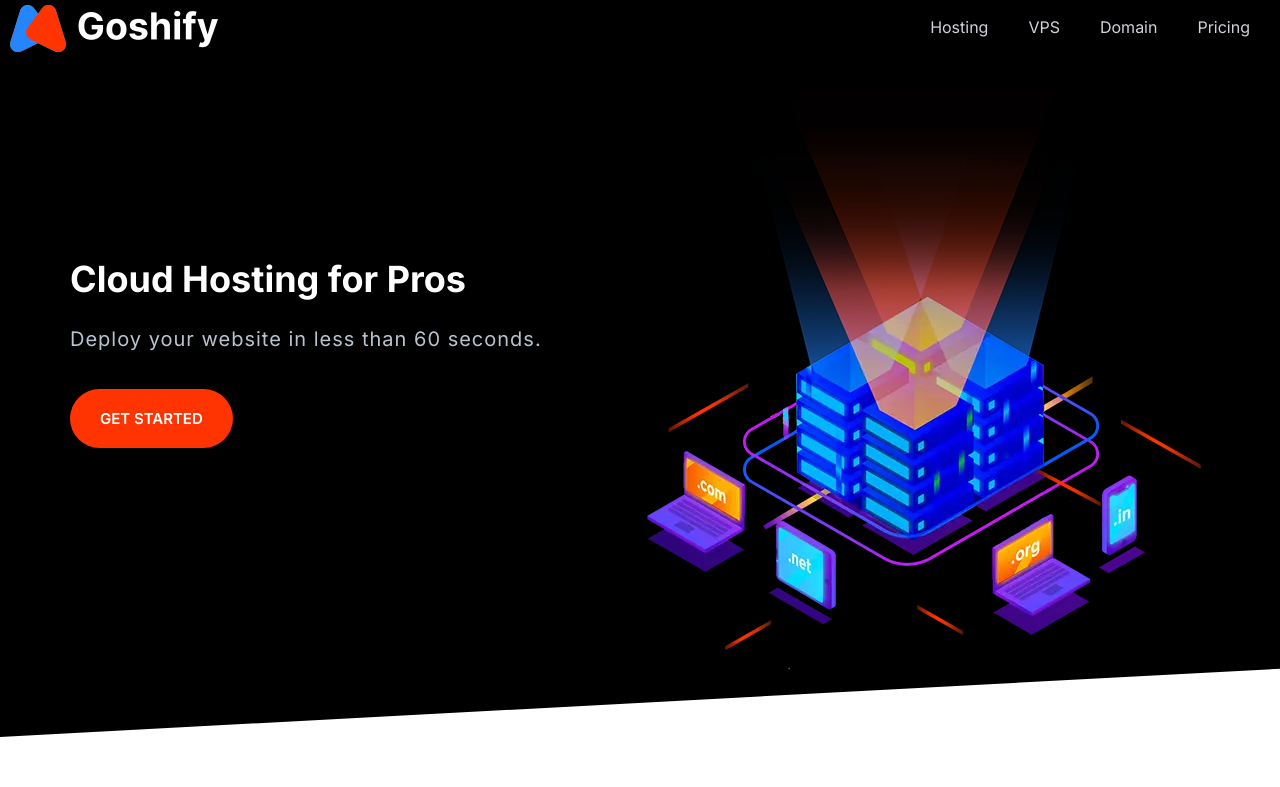
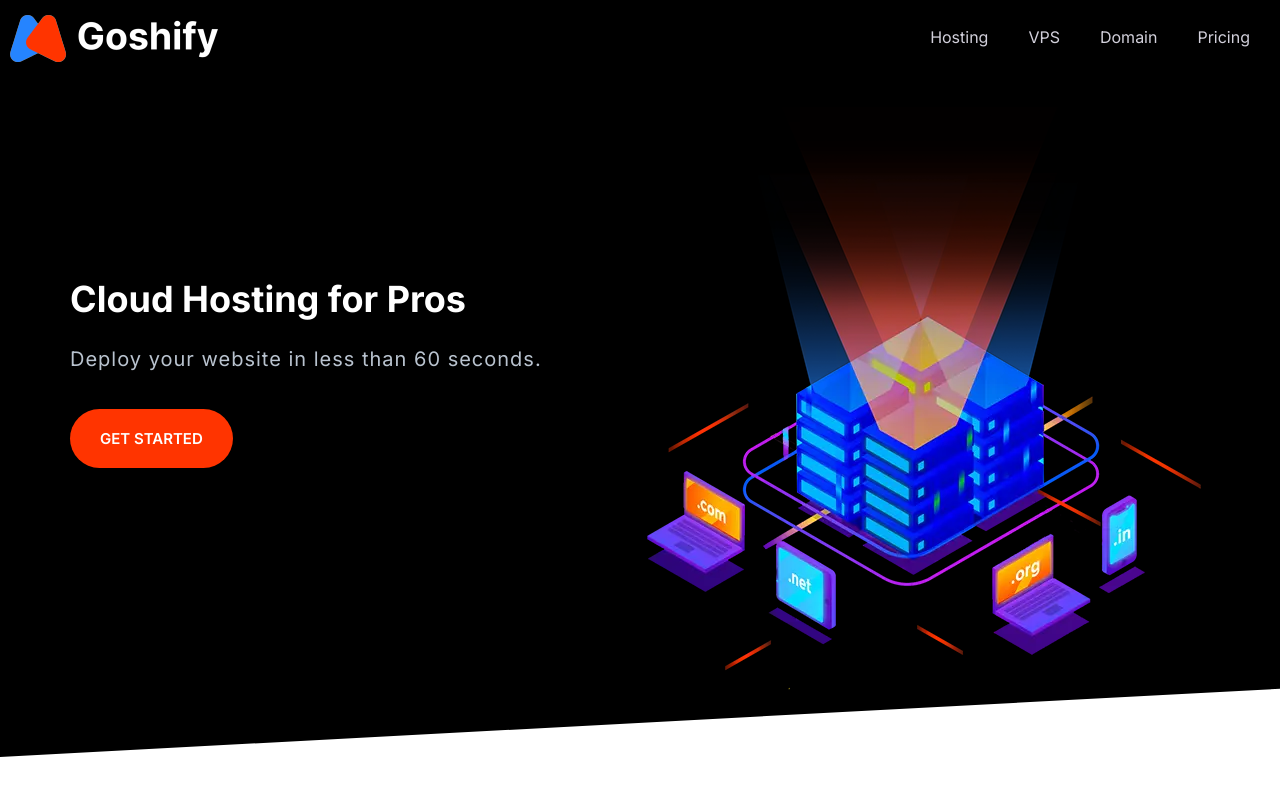
Before and after one commit to geomailnor/goshify, a website built with Parcel: page index.html in a window 1280 px wide. Shown: the top 787 px of the page. Built offline with nearby package versions, Linux system fonts and the light colour scheme.

Commit message:
nav-padding-1rem

```diff
--- a/css/style.css
+++ b/css/style.css
@@ -660,7 +660,7 @@ a {
   justify-content: space-between;
   align-items: center;
   flex-wrap: wrap;
-  padding: 0 1rem;
+  padding: 1rem;
 }
 
 .nav__list {
--- a/index.html
+++ b/index.html
@@ -4,7 +4,8 @@
 <head>
   <meta charset="UTF-8">
   <meta name="viewport" content="width=device-width, initial-scale=1.0">
-  <title>Document</title>
+  <meta name="description" content="ala-bala">
+  <title>Goshify - go Online</title>
   <link rel="preconnect" href="https://fonts.gstatic.com" crossorigin>
   <link href="https://fonts.googleapis.com/css2?family=Inter:wght@400;600;700&display=swap" rel="stylesheet">
   <link rel="stylesheet" href="css/normalize.css">
```
